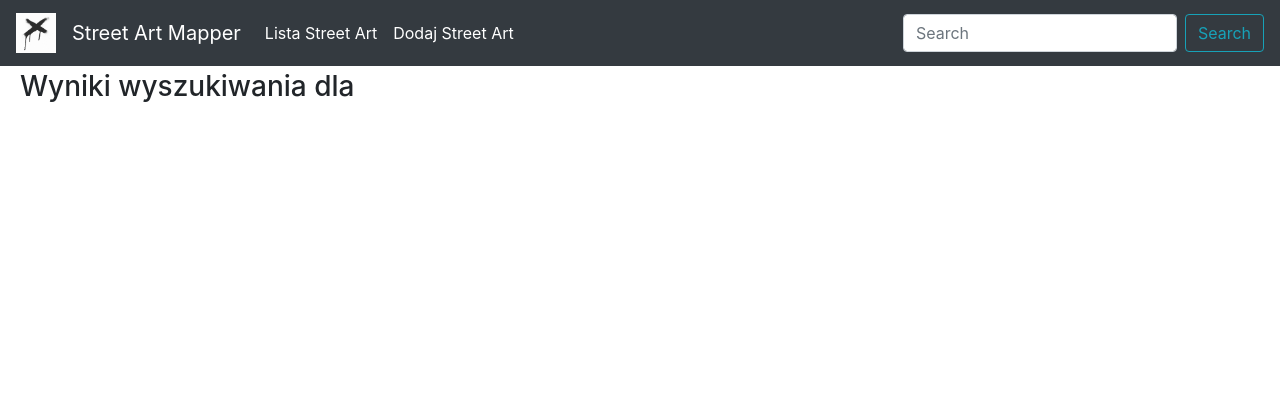
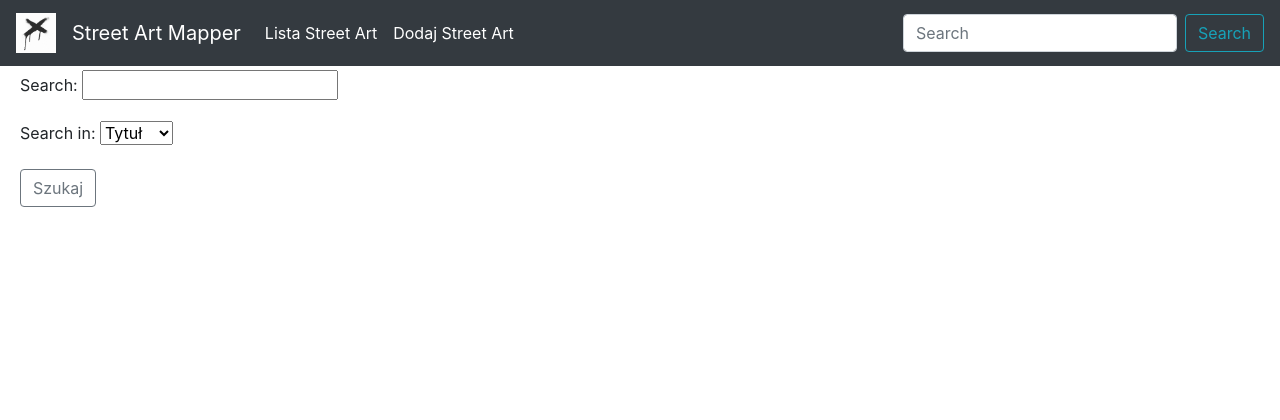
Before and after one commit to kinsze032/streetArtMapper, a Django app: page /streetart/search/ in a window 1280 px wide. Shown: the top 420 px of the page. Run offline with Django 4.2, Linux system fonts and the light colour scheme; some libraries are stand-ins or nearby versions.

Commit message:
Formularz do wyszukiwarki + obsługa widoku

```diff
--- a/artbase/forms.py
+++ b/artbase/forms.py
@@ -0,0 +1,13 @@
+from django import forms
+
+
+class SearchForm(forms.Form):
+    search = forms.CharField(required=False, min_length=3)
+    search_in = forms.ChoiceField(
+        required=False,
+        choices=(
+            ('title', "Tytuł"),
+            ('location__city', 'Miasto'),
+            ('category__type', 'Typ'),
+        )
+    )
--- /dev/null
+++ b/artbase/templates/artbase/form.html
@@ -0,0 +1,8 @@
+{% block content %}
+
+<form action="" method="GET">
+    {% csrf_token %}
+    {{ form.as_p }}
+    <button class="btn btn-outline-secondary my-2 my-sm-0" type="submit">Szukaj</button>
+</form>
+{% endblock %}
--- a/artbase/templates/artbase/search-results.html
+++ b/artbase/templates/artbase/search-results.html
@@ -1,5 +1,23 @@
 {% extends 'artbase/main.html' %}
 
 {% block content %}
-    <h3>Wyniki wyszukiwania dla <em>{{ search_text }}</em></h3>
+    {% include 'artbase/form.html' %}
+
+    {% if form.is_valid and search_text %}
+        <h3>Wyniki wyszukiwania dla <em>{{ search_text }}</em></h3>
+        <ul class="list-group">
+            {% for art in arts %}
+                <li class="list-group-item">
+                    <span class="text-info">Tytuł: </span> <a href="{% url 'art-detail' art.pk %}">{{ art }}</a>
+                    <br>
+                    <span class="text-info">Miasto: </span><span>{{ art.location.city }}</span>
+                    <br>
+                    <span class="text-info">Typ: </span><span>{{ art.category.get_type_name }}</span>
+                    <br>
+                </li>
+            {% empty %}
+                <li class="list-group-item">Nie znaleziono wyników.</li>
+            {% endfor %}
+        </ul>
+        {% endif %}
 {% endblock %}
--- a/artbase/templates/artbase/streetart_detail.html
+++ b/artbase/templates/artbase/streetart_detail.html
@@ -10,7 +10,7 @@
     <br>
     <span class="text-info">Artist: </span><span>{{ art.artist }}</span>
     <br>
-    <span class="text-info">Typ: </span><span>{{ art.category.get_type_display }}</span>
+    <span class="text-info">Typ: </span><span>{{ art.category.get_type_name }}</span>
     <br>
     <span class="text-info">Rok stworzenia: </span><span>{{ art.year }}</span>
     <br>
--- a/artbase/views.py
+++ b/artbase/views.py
@@ -3,7 +3,8 @@ from django.shortcuts import render, get_object_or_404
 from django.views import View
 
 import folium
-from artbase.models import StreetArt
+from artbase.models import StreetArt, Category
+from artbase.forms import SearchForm
 
 
 class HomeView(View):
@@ -49,9 +50,9 @@ class HomeView(View):
 
 class StreetArtListView(View):
     def get(self, request):
-        streetarts = StreetArt.objects.all()
+        street_arts = StreetArt.objects.all()
         art_with_reviews = []
-        for art in streetarts:
+        for art in street_arts:
             reviews = art.review_set.all()
             if reviews:
                 art_rating = reviews.aggregate(Avg('rating'))
@@ -91,5 +92,24 @@ class StreetArtDetailView(View):
 
 class StreetArtSearchView(View):
     def get(self, request):
-        search_text = request.GET.get("search", "")
-        return render(request, "artbase/search-results.html", {"search_text": search_text})
+        search_text = request.GET.get('search', '')
+        form = SearchForm(request.GET)
+        arts = set()
+        if form.is_valid() and form.cleaned_data['search']:
+            search = form.cleaned_data['search']
+            search_in = form.cleaned_data.get('search_in') or 'title'
+            if search_in == 'title':
+                arts = StreetArt.objects.filter(title__icontains=search)
+            elif search_in == 'location__city':
+                arts = StreetArt.objects.filter(location__city__icontains=search)
+            elif search_in == 'category__type':
+                if search.lower() == 'mural':
+                    arts = StreetArt.objects.filter(category__type=Category.ArtworkType.MURAL)
+                elif search.lower() == 'instalacja':
+                    arts = StreetArt.objects.filter(category__type=Category.ArtworkType.INSTALACJA)
+                elif search.lower() == 'graffiti':
+                    arts = StreetArt.objects.filter(category__type=Category.ArtworkType.GRAFFITI)
+                elif search.lower() == 'neon':
+                    arts = StreetArt.objects.filter(category__type=Category.ArtworkType.NEON)
+
+        return render(request, "artbase/search-results.html", {"form": form, "search_text": search_text, "arts": arts})
```
Also changed, not shown: artbase/models.py (+7 -2 lines).
